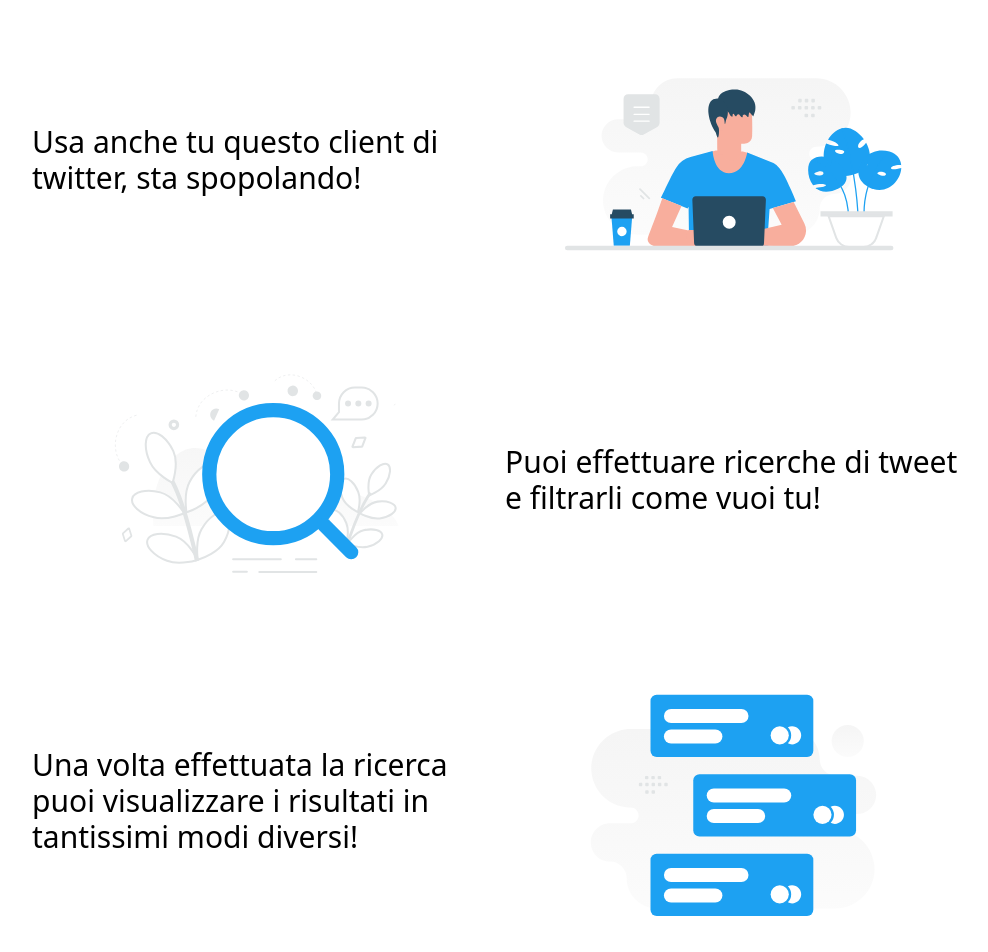
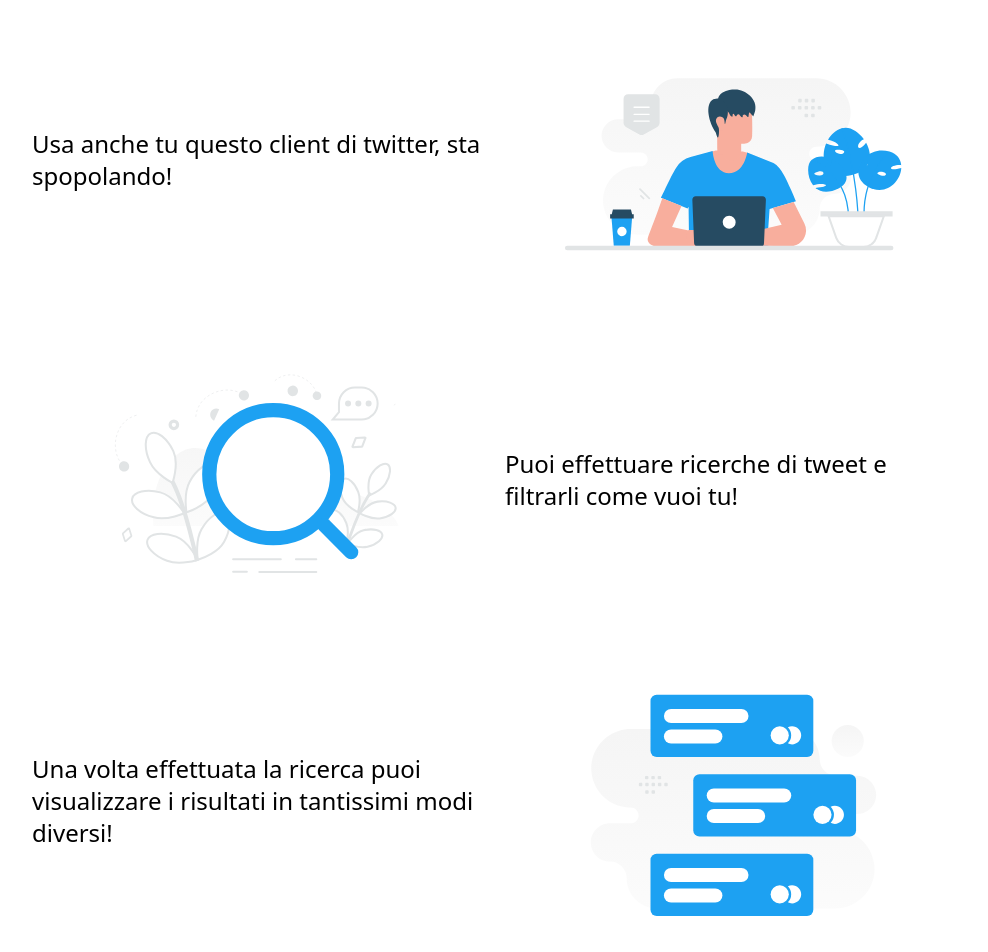
Before and after one commit to jortikcode/twitter-client-swe, a React (Create React App) app in the folder frontend/: page / in a window 1280 px wide. Shown: the part 320-1272 px from the top of the page, without its empty margins (143-1131 px from the left). Built offline with nearby package versions, Linux system fonts and the light colour scheme.

Commit message:
changed font size in homepage

```diff
--- a/frontend/src/components/ContenutoHomepage.js
+++ b/frontend/src/components/ContenutoHomepage.js
@@ -12,18 +12,18 @@ function ContenutoHomepage () {
         <>
             <div className="w-100 flex justify-center items-center p-5 dark:bg-gray-900">
                 <div className="md:w-3/4 w-11/12">
-                    <h1 className="text-6xl md:text-7xl text-center tracking-wide dark:text-white text-sky-500 pb-32" style={borderText}>Twitta come i pro! </h1>
+                    <h1 className="text-6xl md:text-7xl text-center tracking-wide text-sky-500 pb-32" style={borderText}>Twitta come i pro! </h1>
                     <div className="w-100 grid grid-cols-1 md:grid-cols-2 gap-4">
                         <article className="flex order-1 justify-center items-center">
-                            <p className="text-3xl dark:text-white">Usa anche tu questo client di twitter, sta spopolando!</p>
+                            <p className="text-2xl dark:text-white">Usa anche tu questo client di twitter, sta spopolando!</p>
                         </article>
                         <img className="order-2" alt="immagine illustrativa" src={`/images/${darkMode ? "join-dark.svg" : "join.svg"}`} />
                         <img className="order-4 md:order-3" alt="immagine illustrativa" src={`/images/${darkMode ? "search-dark.svg" : "search.svg"}`} />
                         <article className="md:order-4 order-3 flex justify-center items-center">
-                            <p className="text-3xl dark:text-white">Puoi effettuare ricerche di tweet e filtrarli come vuoi tu!</p>
+                            <p className="text-2xl dark:text-white">Puoi effettuare ricerche di tweet e filtrarli come vuoi tu!</p>
                         </article>
                         <article className="order-5 flex justify-center items-center">
-                            <p className="text-3xl dark:text-white">Una volta effettuata la ricerca puoi visualizzare i risultati in tantissimi modi diversi!</p>
+                            <p className="text-2xl dark:text-white">Una volta effettuata la ricerca puoi visualizzare i risultati in tantissimi modi diversi!</p>
                         </article>
                         <img className="order-6" alt="immagine illustrativa" src={`/images/${darkMode ? "visualize-dark.svg" : "visualize.svg"}`} />
                     </div>
```
